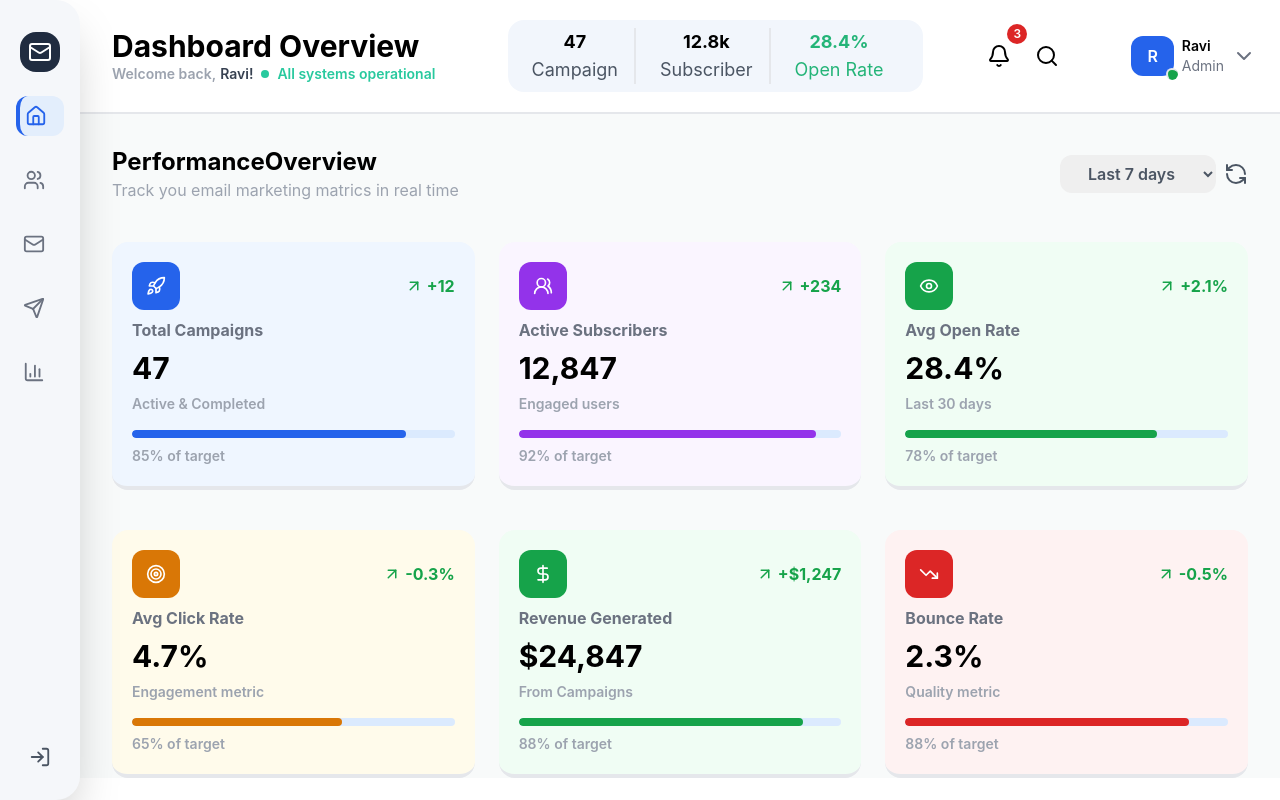
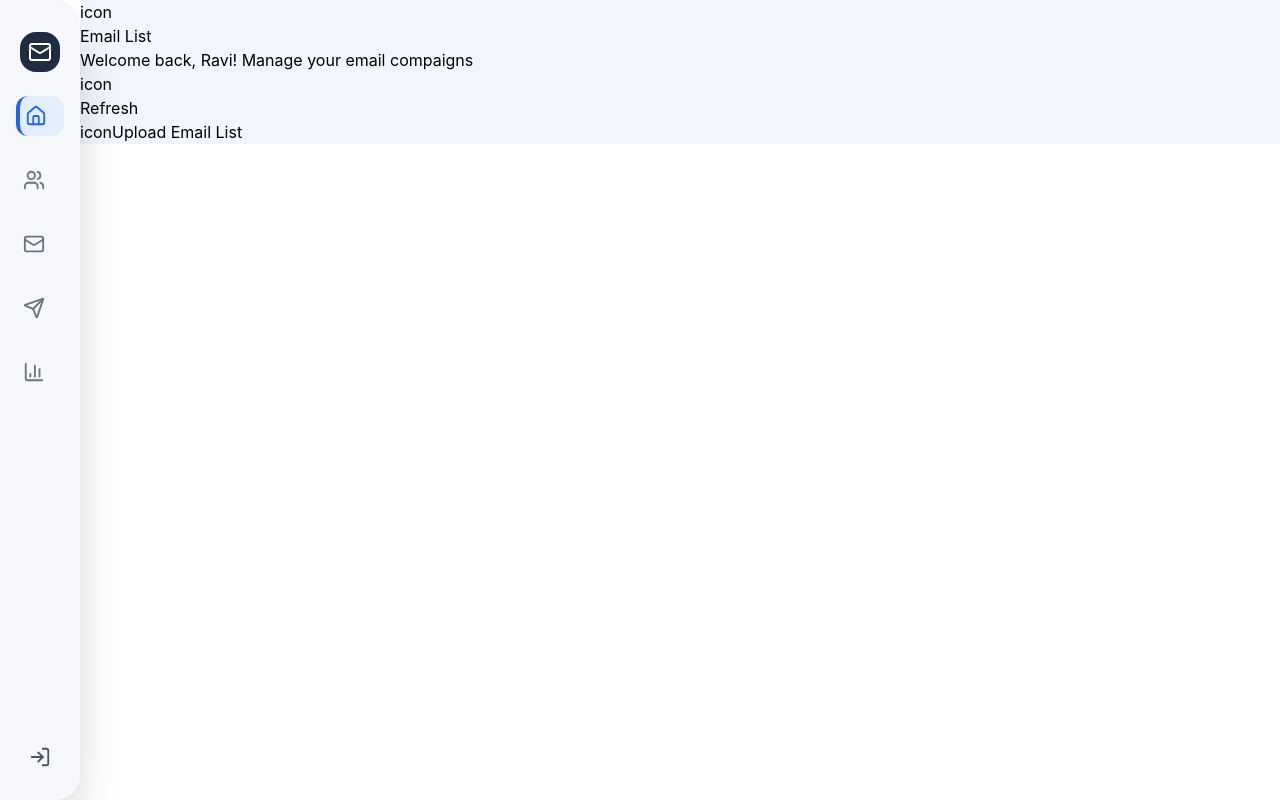
Before and after one commit to techieshruti/Globopersona-project-Frontend-UI-Redesign, a React (Vite) app: page / in a window 1280 px wide. Built offline with nearby package versions, Linux system fonts and the light colour scheme.

Commit message:
added email header structure

```diff
--- a/src/App.jsx
+++ b/src/App.jsx
@@ -1,13 +1,14 @@
 import React from 'react'
 import './index.css'
-import Sidebar from './components/layout/Sidebar'
 import DashBoard from './components/Dashboard/DashBoard'
+import EmailHeader from './components/Email List/EmailHeader'
+import EmailList from './components/Email List/EmailList'
 
 const App = () => {
   return (
     <>
-    <DashBoard/>
-
+    {/* <DashBoard/> */}
+    <EmailList/>
     </>
   )
 }
--- a/src/components/Email List/EmailHeader.jsx
+++ b/src/components/Email List/EmailHeader.jsx
@@ -0,0 +1,28 @@
+import React from 'react'
+
+const EmailHeader = () => {
+  return (
+    <div className='bg-[#f2f6fc] ml-20'>
+        {/*Left */}
+        <div>
+            <h1>icon</h1>
+            <div>
+                <h1>Email List</h1>
+                <span>Welcome back, Ravi! Manage your email compaigns</span>
+            </div>
+        </div>
+        {/* Right */}
+        <div>
+            <div>
+                <h1>icon</h1>
+                <h1>Refresh</h1>
+            </div>
+            <button>
+                <span>icon</span>
+                Upload Email List</button>
+        </div>
+    </div>
+  )
+}
+
+export default EmailHeader
--- /dev/null
+++ b/src/components/Email List/EmailList.jsx
@@ -0,0 +1,14 @@
+import React from 'react'
+import EmailHeader from './EmailHeader'
+import Sidebar from '../layout/Sidebar'
+
+const EmailList = () => {
+  return (
+    <div>
+        <Sidebar/>
+        <EmailHeader/>
+    </div>
+  )
+}
+
+export default EmailList
```
Also changed, not shown: src/components/Email List/EmaailList.jsx (deleted).
